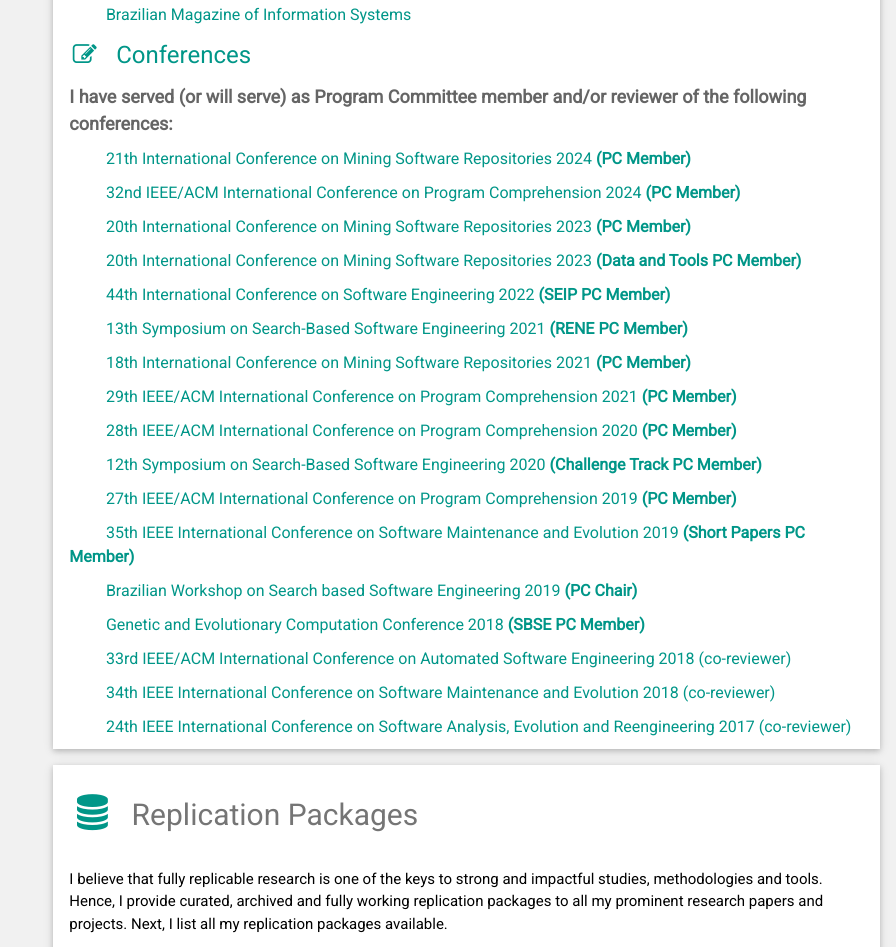
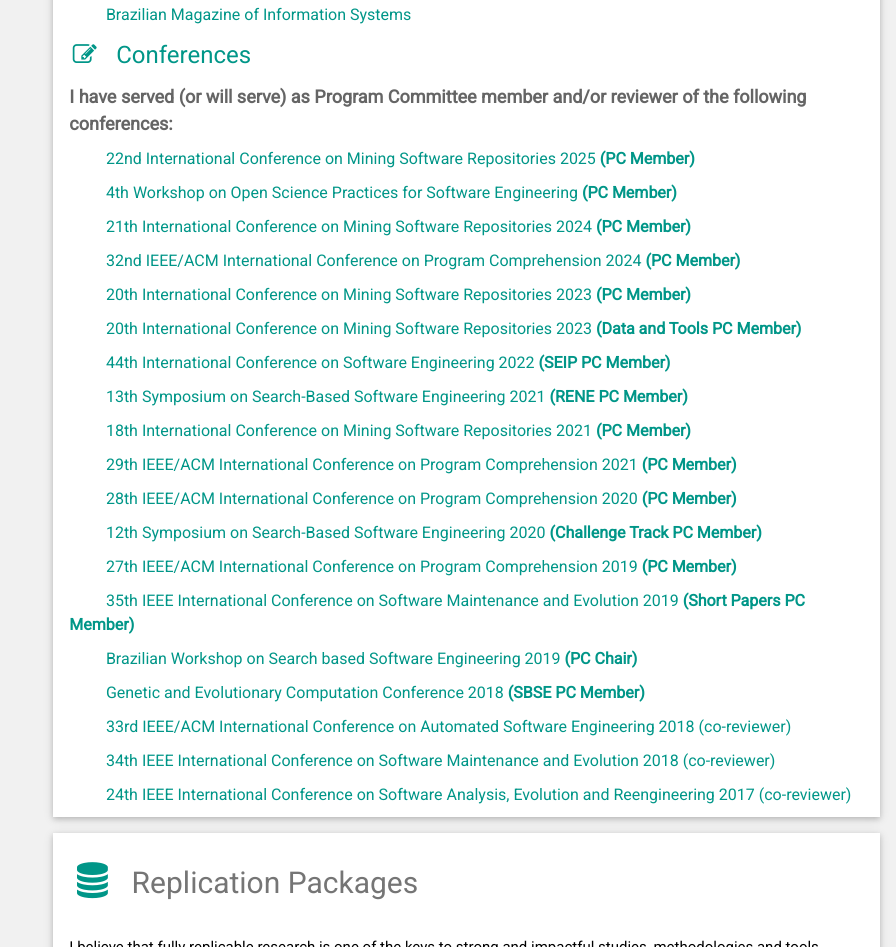
Before and after one commit to mhepaixao/homepage, a plain HTML site: page index.html in a window 1280 px wide. Shown: the part 3648-4595 px from the top of the page, without its empty margins (384-1280 px from the left). Drawn offline with nearby package versions, Linux system fonts and the light colour scheme.

Commit message:
Adding TPC OpenScience 2024 and MSR 2025

```diff
--- a/index.html
+++ b/index.html
@@ -199,6 +199,8 @@ html,body,h1,h2,h3,h4,h5,h6 {font-family: "Roboto", sans-serif}
 
          <h5 class="w3-opacity"><b>I have served (or will serve) as Program Committee member and/or reviewer of the following conferences:</b></h5>
 
+        <h6 class="w3-text-teal"><i class="fa fa-fw w3-margin-right"></i>22nd International Conference on Mining Software Repositories 2025 <b>(PC Member)</b></h6>
+        <h6 class="w3-text-teal"><i class="fa fa-fw w3-margin-right"></i>4th Workshop on Open Science Practices for Software Engineering <b>(PC Member)</b></h6>
         <h6 class="w3-text-teal"><i class="fa fa-fw w3-margin-right"></i>21th International Conference on Mining Software Repositories 2024 <b>(PC Member)</b></h6>
         <h6 class="w3-text-teal"><i class="fa fa-fw w3-margin-right"></i>32nd IEEE/ACM International Conference on Program Comprehension 2024 <b>(PC Member)</b></h6>
         <h6 class="w3-text-teal"><i class="fa fa-fw w3-margin-right"></i>20th International Conference on Mining Software Repositories 2023 <b>(PC Member)</b></h6>
```
